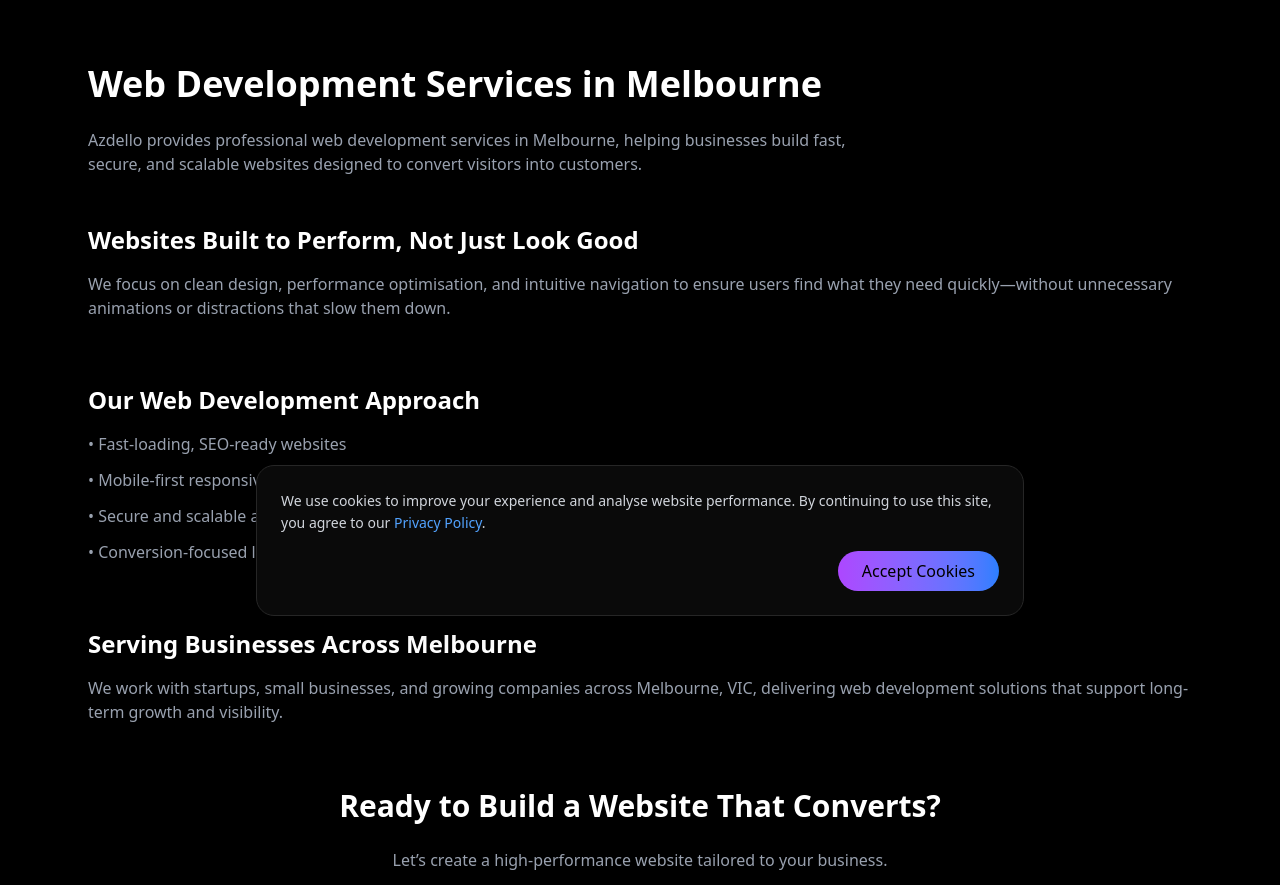
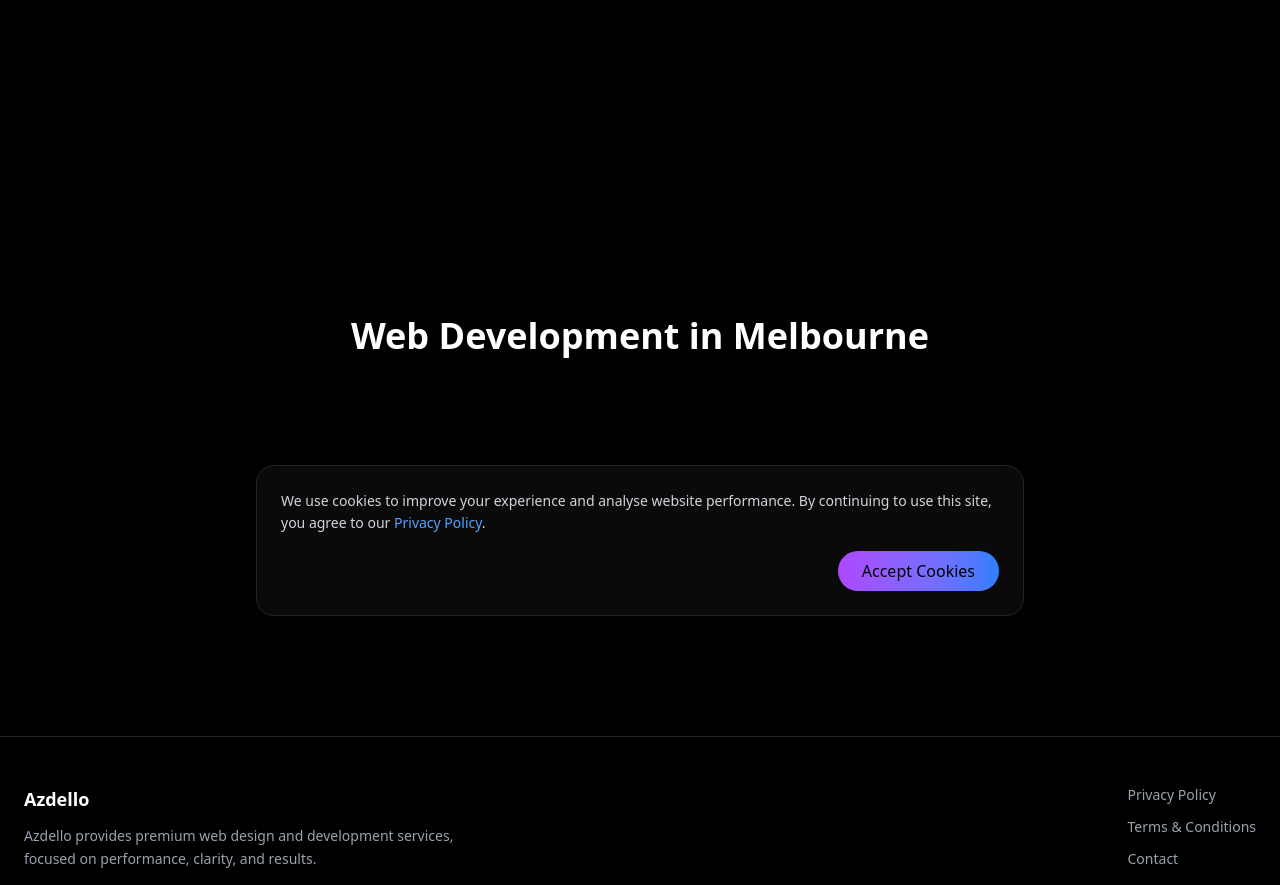
Before and after one commit to azdello/Azdello, a Next.js app: page /web-development in a window 1280 px wide. Shown: the part 160-1045 px from the top of the page. Built offline with nearby package versions, Linux system fonts and the light colour scheme.

Commit message:
Fix web-development route

```diff
--- a/app/web-development/page.tsx
+++ b/app/web-development/page.tsx
@@ -1,78 +1,9 @@
-import Link from "next/link";
-
-export const metadata = {
-  title: "Web Development Melbourne | High-Performance Websites – Azdello",
-  description:
-    "Professional web development services in Melbourne. Fast, secure, and conversion-focused websites built to grow your business."
-};
-
 export default function WebDevelopmentPage() {
   return (
-    <main className="max-w-6xl mx-auto px-6 py-32">
-
-      {/* H1 */}
-      <h1 className="text-4xl font-bold mb-6">
-        Web Development Services in Melbourne
+    <section className="min-h-screen bg-black text-white flex items-center justify-center">
+      <h1 className="text-4xl font-bold">
+        Web Development in Melbourne
       </h1>
-
-      <p className="text-gray-400 max-w-3xl mb-12">
-        Azdello provides professional web development services in Melbourne,
-        helping businesses build fast, secure, and scalable websites designed
-        to convert visitors into customers.
-      </p>
-
-      {/* Section */}
-      <section className="mb-16">
-        <h2 className="text-2xl font-semibold mb-4">
-          Websites Built to Perform, Not Just Look Good
-        </h2>
-        <p className="text-gray-400">
-          We focus on clean design, performance optimisation, and intuitive
-          navigation to ensure users find what they need quickly—without
-          unnecessary animations or distractions that slow them down.
-        </p>
-      </section>
-
-      {/* Benefits */}
-      <section className="mb-16">
-        <h2 className="text-2xl font-semibold mb-4">
-          Our Web Development Approach
-        </h2>
-        <ul className="space-y-3 text-gray-400">
-          <li>• Fast-loading, SEO-ready websites</li>
-          <li>• Mobile-first responsive design</li>
-          <li>• Secure and scalable architecture</li>
-          <li>• Conversion-focused layouts</li>
-        </ul>
-      </section>
-
-      {/* Local relevance */}
-      <section className="mb-16">
-        <h2 className="text-2xl font-semibold mb-4">
-          Serving Businesses Across Melbourne
-        </h2>
-        <p className="text-gray-400">
-          We work with startups, small businesses, and growing companies across
-          Melbourne, VIC, delivering web development solutions that support
-          long-term growth and visibility.
-        </p>
-      </section>
-
-      {/* CTA */}
-      <section className="text-center">
-        <h2 className="text-3xl font-bold mb-6">
-          Ready to Build a Website That Converts?
-        </h2>
-        <p className="text-gray-400 mb-8">
-          Let’s create a high-performance website tailored to your business.
-        </p>
-        <Link
-          href="/contact"
-          className="bg-white text-black px-10 py-4 rounded-full font-semibold"
-        >
-          Start Your Project
-        </Link>
-      </section>
-    </main>
+    </section>
   );
 }
```
